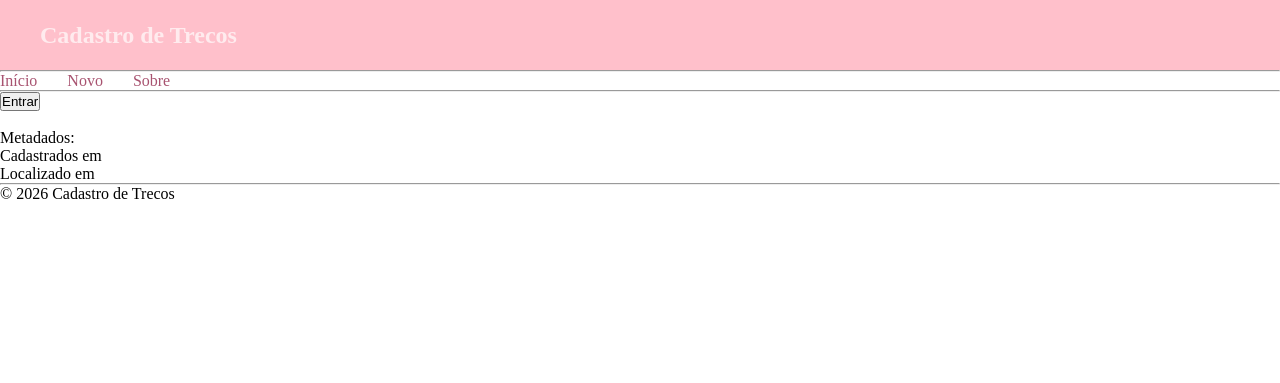
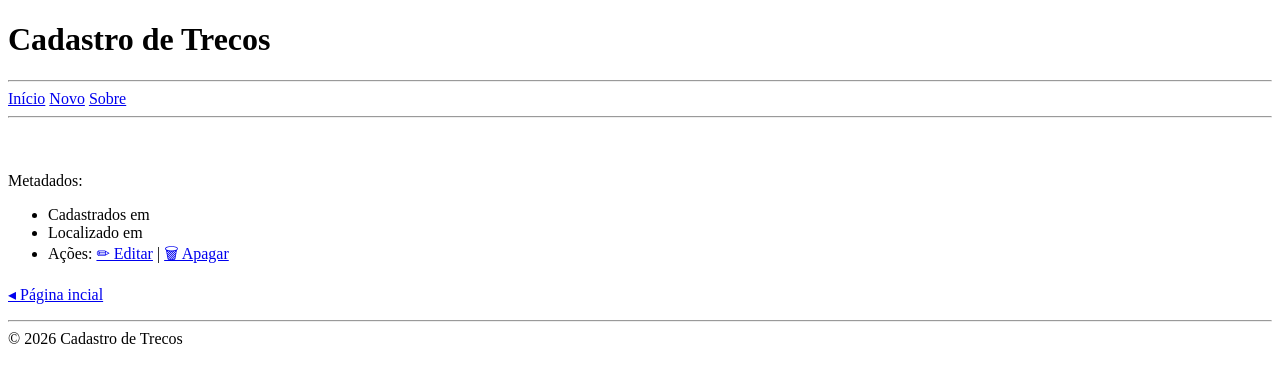
Before and after one commit to rafalima-hub/flask_cadastro_de_trecos, a Python web app: template templates/view.html in a window 1280 px wide. Shown: the top 383 px of the page. Run offline with Jinja, Linux system fonts and the light colour scheme; the template is opened without the code that fills it, so the values that code supplies are empty.

Commit message:
atualizações...

```diff
--- a/static/css/style.css
+++ /dev/null
@@ -1,36 +0,0 @@
-* {
-  margin: 0;
-  padding: 0;
-  box-sizing: border-box;
-}
-
-.cabeçalho {
-  width: 100%;
-  height: 70px;
-  display: flex;
-  align-items: center;
-  justify-content: space-between;
-  padding: 0 40px;
-  background-color: pink;
-}
-
-.logo {
-  color: rgb(255, 235, 238);
-  font-size: 24px;
-  font-weight: bold;
-}
-
-.menu {
-  display: flex;
-  gap: 30px;
-}
-
-.menu a {
-  color: rgb(168, 83, 112);
-  text-decoration: none;
-  font-size: 16px;
-}
-
-.menu a:hover {
-  color: #38bdf8;
-}
--- a/templates/_base.html
+++ b/templates/_base.html
@@ -1,41 +1,49 @@
+{#
+templates\_base.html
+Template base
+#}
 <!DOCTYPE html>
 <html lang="pt-BR">
+
 <head>
     <meta charset="UTF-8">
     <meta name="viewport" content="width=device-width, initial-scale=1.0">
     <title>Cadastro de Trecos</title>
+</head>
 
-    <link rel="stylesheet" href="static/css/style.css">
-</head>
 <body>
 
-    <header class="cabeçalho">
-
-        <div class="logo">
-            Cadastro de Trecos
-        </div>
-
+    <header>
+        <h1>Cadastro de Trecos</h1>
     </header>
     <hr>
 
-    <nav class="menu">
+    <nav>
         <a href="{{ url_for('index') }}">Início</a>
-        <a href="{{ url_for('new') }}">Novo</a>
+        <a href="{{ url_for('new_thing') }}">Novo</a>
         <a href="{{ url_for('about') }}">Sobre</a>
     </nav>
     <hr>
 
-    <button class="botao">
-        Entrar
-    </button>
+    <main>
 
-    <main>
+        {# Exibe mensagens "flash" vindas da session #}
+        {% with messages = get_flashed_messages(with_categories=true) %}
+        {% for category, message in messages %}
+        <p class="alert alert-{{ category }}">
+            {{ message }}
+        </p>
+        {% endfor %}
+        {% endwith %}
+
         {# O conteúdo do template da rota aparece aqui! #}
         {% block main %}{% endblock %}
+
     </main>
     <hr>
 
     <footer>&copy; 2026 Cadastro de Trecos</footer>
 
 </body>
+
 </html>
--- a/templates/about.html
+++ b/templates/about.html
@@ -1,6 +1,8 @@
 {% extends '_base.html' %}
 
 {% block main %}
+
     <h2>Página inicial</h2>
     <p>Aqui teremos o conteúdo dinâmico da página sobre.</p>
+
 {% endblock %}
--- a/templates/index.html
+++ b/templates/index.html
@@ -1,6 +1,8 @@
 {% extends '_base.html' %}
 
 {% block main %}
+
+<section>
 
 <h2>Todos os Trecos</h2>
 
@@ -14,9 +16,11 @@
 {% else %}
     <p>
         Nenhum treco cadastado ainda!
-        <a href="{{ url_for('new_thing') }}">Cadastre um treco</a>
+        <a href="{{ url_for('new') }}">Cadastre um treco</a>
     </p>
 
 {% endif %}
 
+</section>
+
 {% endblock %}
--- a/templates/view.html
+++ b/templates/view.html
@@ -10,6 +10,19 @@ Metadados:
 <ul>
     <li>Cadastrados em {{ content.created_at }}</li>
     <li>Localizado em {{ content.location }}</li>
+<li>Ações: <a href="{{ url_for('edit', thing_id=content.id )}}">✏ Editar</a> | <a href="#delete">🗑 Apagar</a></a></li>
 </ul>
 
+<p><a href="{{ url_for('index') }}">◂ Página incial</a></p>
+
+<script>
+    const deleteLink = document.querySelector('a[href="#delete"]');
+    deleteLink.addEventListener('click', function (event) {
+        event.preventDefault();
+        if (confirm('ATENÇÃO!\n\nTem certeza que deseja apagar "{{ content.name }}"?\nEssa ação é irreversível!')) {
+            location.href = "{{ url_for('delete', thing_id=content.id) }}";
+        }
+    });
+</script>
+
 {% endblock %}
```
Also changed, not shown: app.py (+77 -8 lines), templates/edit.html (added, +35 -0 lines).
